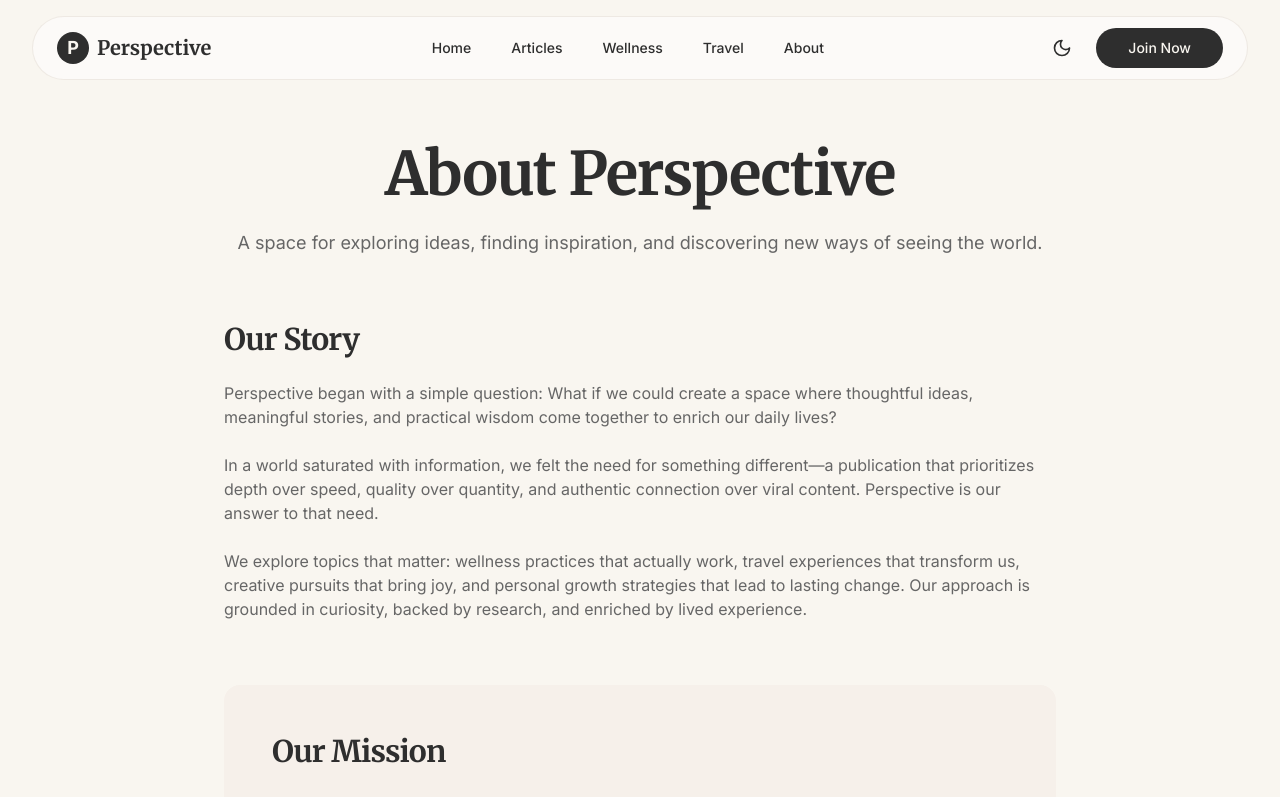
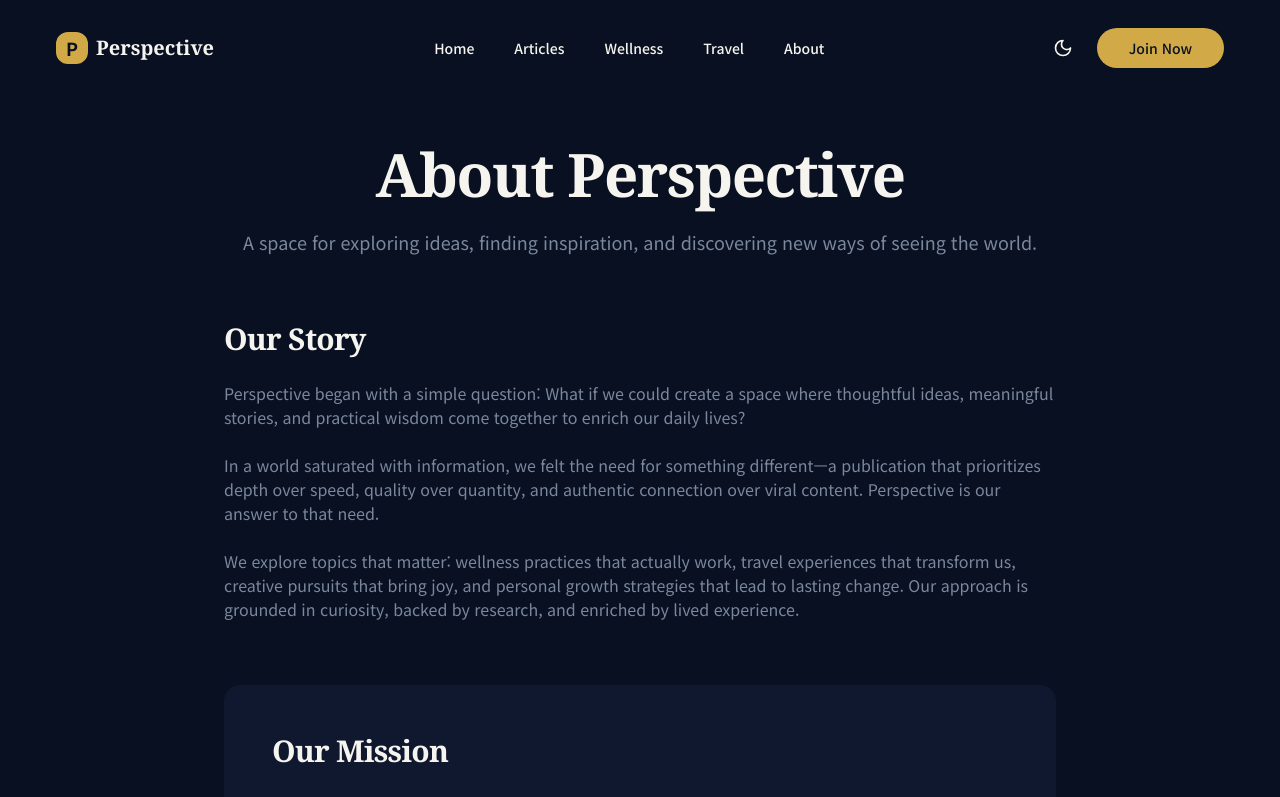
Before and after one commit to sujbyeon/potax, a React (Vite) app: page /about in a window 1280 px wide. Shown: the top 797 px of the page. Built offline with nearby package versions, Linux system fonts and the light colour scheme; the HTML template or start-up script is replaced by a standard one.

Commit message:
Changes
Co-authored-by: sujbyeon <230718485+sujbyeon@users.noreply.github.com>

```diff
--- a/index.html
+++ b/index.html
@@ -1,23 +1,17 @@
 <!doctype html>
-<html lang="en">
+<html lang="ko">
   <head>
     <meta charset="UTF-8" />
     <meta name="viewport" content="width=device-width, initial-scale=1.0" />
-    <title>Perspective - Exploring Ideas, Finding Inspiration</title>
-    <meta name="description" content="A space for exploring ideas, finding inspiration, and discovering new ways of seeing the world through lifestyle, wellness, travel, and personal growth." />
-    <meta name="author" content="Perspective Blog" />
+    <title>이준혁 세무사 사무소 - 믿을 수 있는 세무 파트너</title>
+    <meta name="description" content="15년 이상의 전문 경험으로 개인·법인 세무신고부터 절세 전략 수립까지, 복잡한 세금 문제를 명쾌하게 해결해 드립니다." />
     <link rel="preconnect" href="https://fonts.googleapis.com">
     <link rel="preconnect" href="https://fonts.gstatic.com" crossorigin>
-    <link href="https://fonts.googleapis.com/css2?family=Inter:wght@400;500;600;700&family=Merriweather:wght@400;700&display=swap" rel="stylesheet">
+    <link href="https://fonts.googleapis.com/css2?family=Noto+Serif+KR:wght@300;400;600;700&family=Noto+Sans+KR:wght@300;400;500;600;700&display=swap" rel="stylesheet">
 
-    <meta property="og:title" content="7410f81b-8218-4f2d-bb32-1ba1f84eabb2" />
-    <meta property="og:description" content="Lovable Generated Project" />
+    <meta property="og:title" content="이준혁 세무사 사무소" />
+    <meta property="og:description" content="믿을 수 있는 세무 파트너 - 15년 이상의 전문 경험" />
     <meta property="og:type" content="website" />
-    <meta property="og:image" content="https://lovable.dev/opengraph-image-p98pqg.png" />
-
-    <meta name="twitter:card" content="summary_large_image" />
-    <meta name="twitter:site" content="@lovable_dev" />
-    <meta name="twitter:image" content="https://lovable.dev/opengraph-image-p98pqg.png" />
   </head>
 
   <body>
--- a/src/index.css
+++ b/src/index.css
@@ -2,103 +2,46 @@
 @tailwind components;
 @tailwind utilities;
 
-/* Definition of the design system. All colors, gradients, fonts, etc should be defined here.
-All colors MUST be HSL.
-*/
-
 @layer base {
   :root {
-    /* Warm, sophisticated palette inspired by the design */
-    --background: 36 44% 96%;
-    --foreground: 0 0% 18%;
+    /* Navy & Gold professional theme */
+    --background: 222 60% 8%;
+    --foreground: 40 30% 95%;
 
-    --card: 33 40% 94%;
-    --card-foreground: 0 0% 18%;
+    --card: 222 50% 12%;
+    --card-foreground: 40 30% 95%;
 
-    --popover: 36 44% 96%;
-    --popover-foreground: 0 0% 18%;
+    --popover: 222 50% 12%;
+    --popover-foreground: 40 30% 95%;
 
-    --primary: 0 0% 18%;
-    --primary-foreground: 36 44% 96%;
+    --primary: 43 60% 55%;
+    --primary-foreground: 222 60% 8%;
 
-    --secondary: 25 30% 70%;
-    --secondary-foreground: 0 0% 18%;
+    --secondary: 222 40% 18%;
+    --secondary-foreground: 40 30% 90%;
 
-    --muted: 33 30% 88%;
-    --muted-foreground: 0 0% 40%;
+    --muted: 222 30% 16%;
+    --muted-foreground: 220 15% 55%;
 
-    --accent: 140 20% 50%;
-    --accent-foreground: 36 44% 96%;
+    --accent: 43 60% 55%;
+    --accent-foreground: 222 60% 8%;
 
     --destructive: 0 84% 60%;
-    --destructive-foreground: 36 44% 96%;
+    --destructive-foreground: 0 0% 100%;
 
-    --border: 33 25% 85%;
-    --input: 33 25% 85%;
-    --ring: 0 0% 18%;
+    --border: 222 30% 20%;
+    --input: 222 30% 20%;
+    --ring: 43 60% 55%;
 
-    --radius: 1rem;
+    --radius: 0.75rem;
 
-    /* Custom design tokens */
-    --tag-financing: 210 50% 75%;
-    --tag-lifestyle: 140 20% 70%;
-    --tag-community: 25 35% 60%;
-    --tag-wellness: 280 30% 75%;
-    --tag-travel: 195 50% 70%;
-    --tag-creativity: 330 40% 75%;
-    --tag-growth: 50 45% 70%;
-
-    /* Polish design tokens */
-    --cream: 40 40% 90%;
-    --cream-foreground: 0 0% 18%;
-    --surface-elevated: 36 44% 98%;
-    --shadow-soft: 0 0% 0%;
-    --transition-smooth: all 0.3s cubic-bezier(0.4, 0, 0.2, 1);
-  }
-
-  .dark {
-    --background: 0 0% 10%;
-    --foreground: 36 44% 96%;
-
-    --card: 0 0% 14%;
-    --card-foreground: 36 44% 96%;
-
-    --popover: 0 0% 10%;
-    --popover-foreground: 36 44% 96%;
-
-    --primary: 36 44% 96%;
-    --primary-foreground: 0 0% 18%;
-
-    --secondary: 25 15% 30%;
-    --secondary-foreground: 36 44% 96%;
-
-    --muted: 0 0% 20%;
-    --muted-foreground: 0 0% 60%;
-
-    --accent: 140 20% 45%;
-    --accent-foreground: 36 44% 96%;
-
-    --destructive: 0 62% 50%;
-    --destructive-foreground: 36 44% 96%;
-
-    --border: 0 0% 20%;
-    --input: 0 0% 20%;
-    --ring: 36 44% 96%;
-
-    /* Dark mode tag colors */
-    --tag-financing: 210 40% 45%;
-    --tag-lifestyle: 140 20% 40%;
-    --tag-community: 25 30% 40%;
-    --tag-wellness: 280 25% 45%;
-    --tag-travel: 195 40% 45%;
-    --tag-creativity: 330 35% 45%;
-    --tag-growth: 50 40% 45%;
-
-    /* Dark mode polish tokens */
-    --cream: 40 20% 25%;
-    --cream-foreground: 36 44% 96%;
-    --surface-elevated: 0 0% 16%;
-    --shadow-soft: 0 0% 0%;
+    /* Custom tokens */
+    --navy-deep: 222 65% 6%;
+    --navy-light: 222 40% 22%;
+    --gold: 43 60% 55%;
+    --gold-light: 45 70% 65%;
+    --gold-glow: 43 80% 70%;
+    --surface-glass: 222 40% 15%;
   }
 }
 
@@ -108,7 +51,8 @@ All colors MUST be HSL.
   }
 
   body {
-    @apply bg-background text-foreground font-sans antialiased;
+    @apply bg-background text-foreground antialiased;
+    font-family: 'Noto Sans KR', system-ui, sans-serif;
   }
 
   html {
@@ -116,150 +60,74 @@ All colors MUST be HSL.
   }
 
   h1, h2, h3, h4, h5, h6 {
-    @apply font-serif tracking-tight;
+    font-family: 'Noto Serif KR', Georgia, serif;
+    @apply tracking-tight;
   }
 }
 
 @layer utilities {
-  .card-hover {
-    @apply transition-all duration-500 hover:scale-[1.02];
-    box-shadow: 0 4px 20px -4px hsl(var(--shadow-soft) / 0.1);
+  /* Fade-up animation for scroll reveal */
+  .fade-up {
+    @apply opacity-0 translate-y-9;
+    transition: all 0.7s cubic-bezier(0.22, 0.68, 0, 1.2);
   }
 
-  .card-hover:hover {
-    box-shadow: 0 20px 40px -10px hsl(var(--shadow-soft) / 0.15);
+  .fade-up.visible {
+    @apply opacity-100 translate-y-0;
   }
 
-  .pill-nav {
-    @apply rounded-full bg-[hsl(var(--surface-elevated))] backdrop-blur-lg border border-border/50;
+  .delay-1 { transition-delay: 0.1s; }
+  .delay-2 { transition-delay: 0.2s; }
+  .delay-3 { transition-delay: 0.3s; }
+  .delay-4 { transition-delay: 0.4s; }
+  .delay-5 { transition-delay: 0.5s; }
+
+  /* Service card hover */
+  .service-card {
+    @apply transition-all duration-300;
+  }
+  .service-card:hover {
+    @apply -translate-y-1.5;
+    box-shadow: 0 20px 50px hsla(222, 60%, 5%, 0.4);
   }
 
-  .floating-button {
-    @apply w-12 h-12 rounded-full bg-[hsl(var(--cream)/0.9)] backdrop-blur-sm flex items-center justify-center text-[hsl(var(--cream-foreground))] hover:bg-[hsl(var(--cream))] hover:scale-110 transition-all duration-300;
-    box-shadow: 0 4px 12px -2px hsl(var(--shadow-soft) / 0.15);
+  /* Gold gradient */
+  .gold-gradient {
+    background: linear-gradient(135deg, hsl(var(--gold)), hsl(var(--gold-light)));
   }
 
-  /* Animation keyframes */
-  @keyframes fadeIn {
-    from {
-      opacity: 0;
-    }
-    to {
-      opacity: 1;
-    }
+  /* Navy gradient for hero */
+  .navy-gradient {
+    background: linear-gradient(135deg, hsl(var(--navy-deep)) 0%, hsl(222, 55%, 14%) 50%, hsl(222, 45%, 18%) 100%);
   }
 
-  @keyframes slideUp {
-    from {
-      opacity: 0;
-      transform: translateY(20px);
-    }
-    to {
-      opacity: 1;
-      transform: translateY(0);
-    }
+  /* Glass surface */
+  .glass-surface {
+    background: hsla(222, 40%, 15%, 0.6);
+    backdrop-filter: blur(20px);
+    border: 1px solid hsla(222, 30%, 25%, 0.5);
   }
 
-  @keyframes slideDown {
-    from {
-      opacity: 0;
-      transform: translateY(-20px);
-    }
-    to {
-      opacity: 1;
-      transform: translateY(0);
-    }
+  /* Float animation */
+  @keyframes float {
+    0%, 100% { transform: translateY(0); }
+    50% { transform: translateY(-10px); }
+  }
+  .animate-float {
+    animation: float 4s ease-in-out infinite;
   }
 
-  @keyframes scaleIn {
-    from {
-      opacity: 0;
-      transform: scale(0.95);
-    }
-    to {
-      opacity: 1;
-      transform: scale(1);
-    }
+  /* Gold text gradient */
+  .text-gold-gradient {
+    background: linear-gradient(135deg, hsl(var(--gold)), hsl(var(--gold-glow)));
+    -webkit-background-clip: text;
+    -webkit-text-fill-color: transparent;
+    background-clip: text;
   }
 
-  .animate-fade-in {
-    animation: fadeIn 0.5s ease-out;
-  }
-
-  .animate-slide-up {
-    animation: slideUp 0.6s ease-out;
-  }
-
-  .animate-slide-down {
-    animation: slideDown 0.6s ease-out;
-  }
-
-  .animate-scale-in {
-    animation: scaleIn 0.5s ease-out;
-  }
-
-  /* Stagger animations */
-  .stagger-1 {
-    animation-delay: 0.1s;
-    opacity: 0;
-    animation-fill-mode: forwards;
-  }
-
-  .stagger-2 {
-    animation-delay: 0.2s;
-    opacity: 0;
-    animation-fill-mode: forwards;
-  }
-
-  .stagger-3 {
-    animation-delay: 0.3s;
-    opacity: 0;
-    animation-fill-mode: forwards;
-  }
-
-  .stagger-4 {
-    animation-delay: 0.4s;
-    opacity: 0;
-    animation-fill-mode: forwards;
-  }
-
-  .stagger-5 {
-    animation-delay: 0.5s;
-    opacity: 0;
-    animation-fill-mode: forwards;
-  }
-
-  .stagger-6 {
-    animation-delay: 0.6s;
-    opacity: 0;
-    animation-fill-mode: forwards;
-  }
-
-  .tag-financing {
-    @apply bg-[hsl(var(--tag-financing))] text-primary;
-  }
-
-  .tag-lifestyle {
-    @apply bg-[hsl(var(--tag-lifestyle))] text-primary;
-  }
-
-  .tag-community {
-    @apply bg-[hsl(var(--tag-community))] text-primary;
-  }
-
-  .tag-wellness {
-    @apply bg-[hsl(var(--tag-wellness))] text-primary;
-  }
-
-  .tag-travel {
-    @apply bg-[hsl(var(--tag-travel))] text-primary;
-  }
-
-  .tag-creativity {
-    @apply bg-[hsl(var(--tag-creativity))] text-primary;
-  }
-
-  .tag-growth {
-    @apply bg-[hsl(var(--tag-growth))] text-primary;
+  /* Accent bar */
+  .accent-bar {
+    @apply w-16 h-1 rounded-full;
+    background: linear-gradient(90deg, hsl(var(--gold)), hsl(var(--gold-light)));
   }
 }
--- a/tailwind.config.ts
+++ b/tailwind.config.ts
@@ -14,8 +14,8 @@ export default {
     },
     extend: {
       fontFamily: {
-        sans: ['Inter', 'system-ui', 'sans-serif'],
-        serif: ['Merriweather', 'Georgia', 'serif'],
+        sans: ["'Noto Sans KR'", 'system-ui', 'sans-serif'],
+        serif: ["'Noto Serif KR'", 'Georgia', 'serif'],
       },
       colors: {
         border: "hsl(var(--border))",
@@ -51,15 +51,14 @@ export default {
           DEFAULT: "hsl(var(--card))",
           foreground: "hsl(var(--card-foreground))",
         },
-        sidebar: {
-          DEFAULT: "hsl(var(--sidebar-background))",
-          foreground: "hsl(var(--sidebar-foreground))",
-          primary: "hsl(var(--sidebar-primary))",
-          "primary-foreground": "hsl(var(--sidebar-primary-foreground))",
-          accent: "hsl(var(--sidebar-accent))",
-          "accent-foreground": "hsl(var(--sidebar-accent-foreground))",
-          border: "hsl(var(--sidebar-border))",
-          ring: "hsl(var(--sidebar-ring))",
+        gold: {
+          DEFAULT: "hsl(var(--gold))",
+          light: "hsl(var(--gold-light))",
+          glow: "hsl(var(--gold-glow))",
+        },
+        navy: {
+          deep: "hsl(var(--navy-deep))",
+          light: "hsl(var(--navy-light))",
         },
       },
       borderRadius: {
@@ -69,20 +68,12 @@ export default {
       },
       keyframes: {
         "accordion-down": {
-          from: {
-            height: "0",
-          },
-          to: {
-            height: "var(--radix-accordion-content-height)",
-          },
+          from: { height: "0" },
+          to: { height: "var(--radix-accordion-content-height)" },
         },
         "accordion-up": {
-          from: {
-            height: "var(--radix-accordion-content-height)",
-          },
-          to: {
-            height: "0",
-          },
+          from: { height: "var(--radix-accordion-content-height)" },
+          to: { height: "0" },
         },
       },
       animation: {
```
